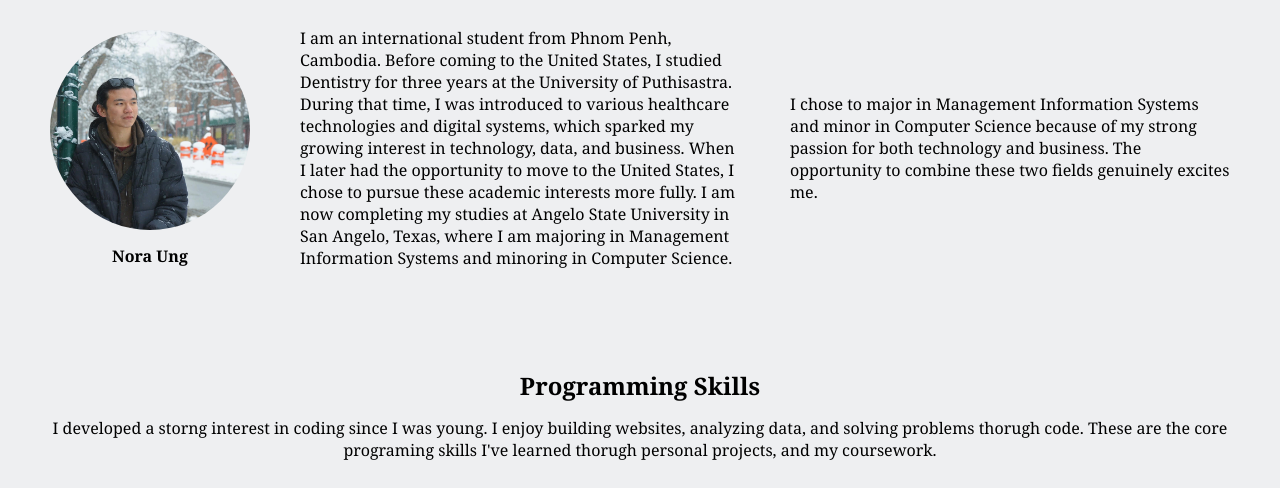
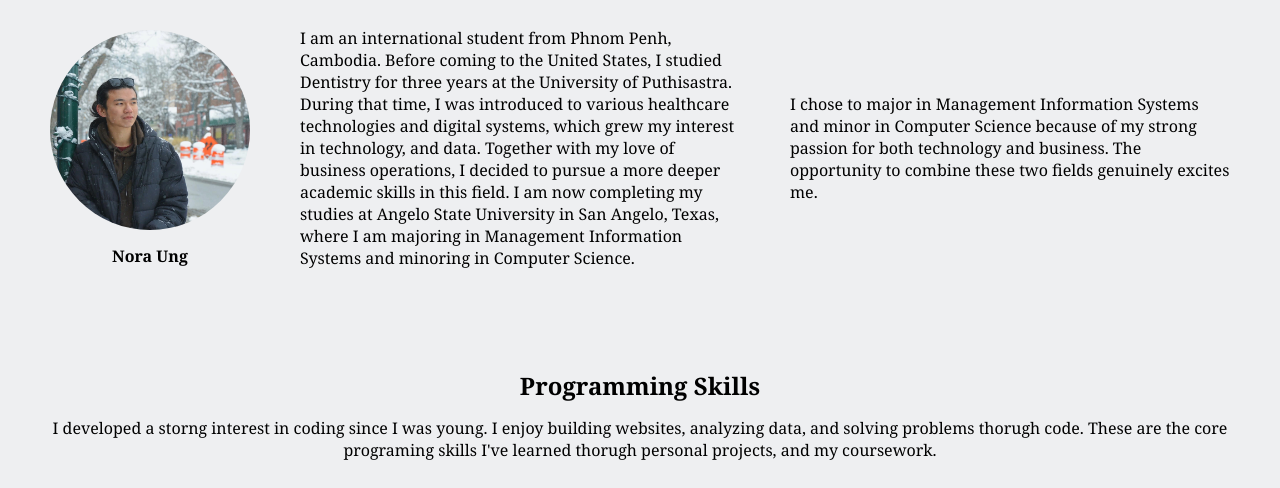
Before and after one commit to NoraUng/Personal-Portfolio, a plain HTML site: page index.html in a window 1280 px wide. Shown: the part 586-1074 px from the top of the page. Drawn offline with Linux system fonts and the light colour scheme.

Commit message:
Add files via upload

```diff
--- a/index.html
+++ b/index.html
@@ -83,12 +83,12 @@
             I am an international student from Phnom Penh, Cambodia. Before
             coming to the United States, I studied Dentistry for three years at
             the University of Puthisastra. During that time, I was introduced to
-            various healthcare technologies and digital systems, which sparked
-            my growing interest in technology, data, and business. When I later
-            had the opportunity to move to the United States, I chose to pursue
-            these academic interests more fully. I am now completing my studies
-            at Angelo State University in San Angelo, Texas, where I am majoring
-            in Management Information Systems and minoring in Computer Science.
+            various healthcare technologies and digital systems, which grew my
+            interest in technology, and data. Together with my love of business
+            operations, I decided to pursue a more deeper academic skills in
+            this field. I am now completing my studies at Angelo State
+            University in San Angelo, Texas, where I am majoring in Management
+            Information Systems and minoring in Computer Science.
           </div>
 
           <div class="text">
```
